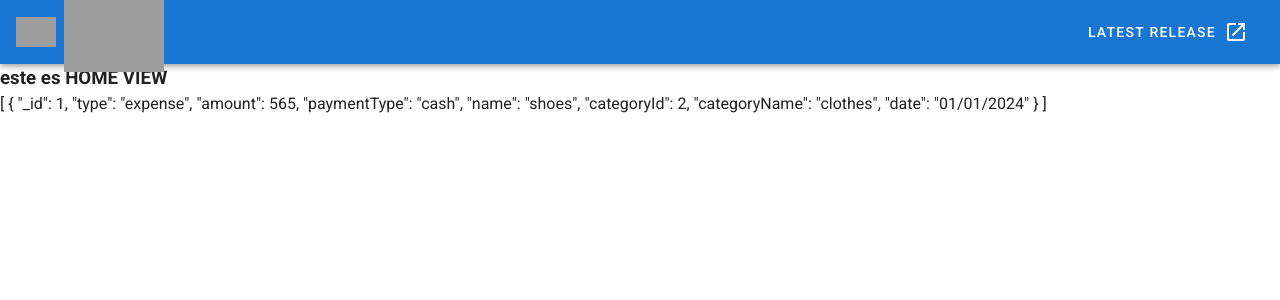
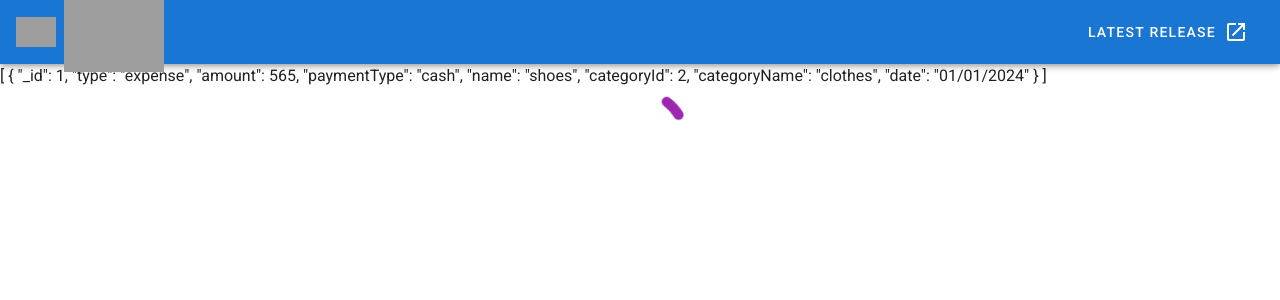
Before and after one commit to masugerencias/gastinProject, a Vue app in the folder frontend/: page / in a window 1280 px wide. Shown: the top 300 px of the page. Built offline with nearby package versions, Linux system fonts and the light colour scheme; grey boxes are pictures that could not be loaded.

Commit message:
loading circle done

```diff
--- /dev/null
+++ b/frontend/src/components/InitialLoadingCircle.vue
@@ -0,0 +1,19 @@
+<template>
+  <div class="text-center">
+    <v-progress-circular
+        :size="100"
+        :width="10"
+        color="purple"
+        indeterminate
+    ></v-progress-circular>
+  </div>
+</template>
+
+<script>
+export default {
+  name: "InitialLoadingCircle",
+};
+</script>
+
+<style scoped>
+</style>
--- a/frontend/src/views/Home.vue
+++ b/frontend/src/views/Home.vue
@@ -1,14 +1,16 @@
 <template>
 <div>
-  <h3>este es HOME VIEW</h3>
 {{data}}
+  <InitialLoadingCircle></InitialLoadingCircle>
 </div>
 </template>
 
 <script>
 import transactions from "../api/trasnactions.json"
+import InitialLoadingCircle from "../components/InitialLoadingCircle"
 export default {
   name: "Home",
+  components: { InitialLoadingCircle },
   data () {
     return {
       data : transactions
```
